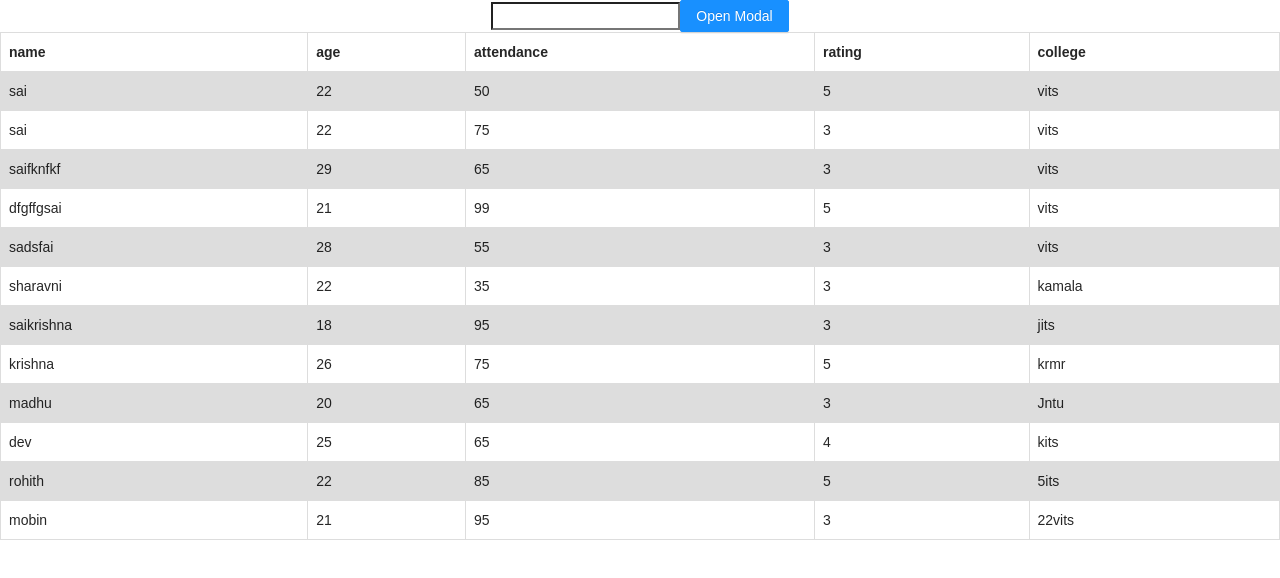
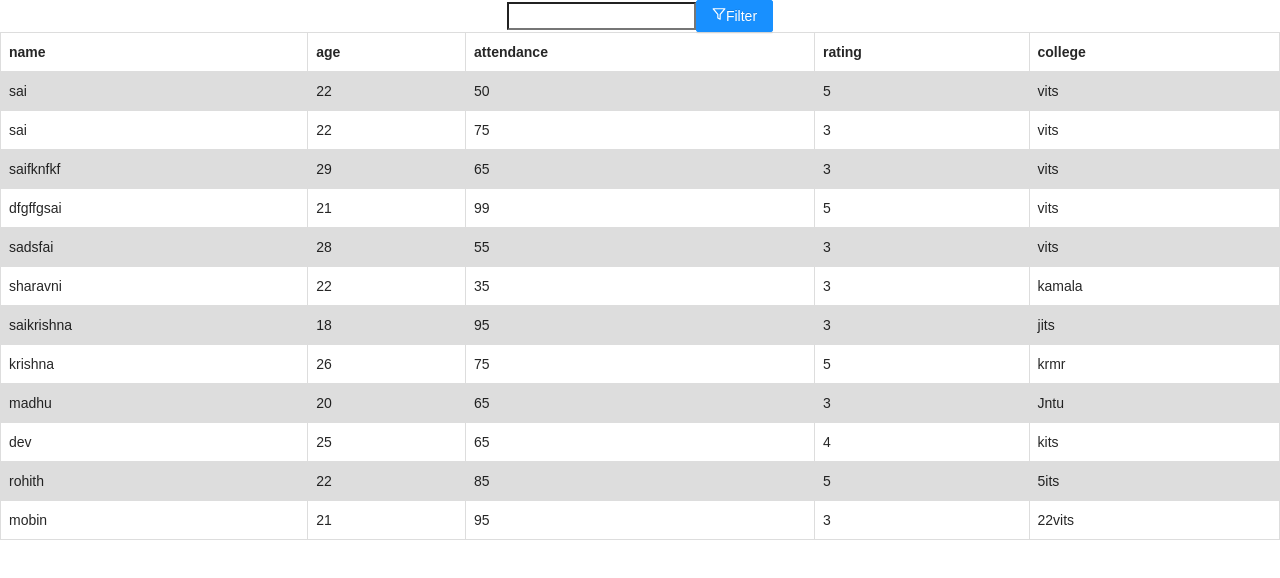
Before and after one commit to saikrishna-muppa/table-search-bar-, a React (Create React App) app: page / in a window 1280 px wide. Shown: the top 578 px of the page. Built offline with nearby package versions, Linux system fonts and the light colour scheme.

Commit message:
added-btns

```diff
--- a/package.json
+++ b/package.json
@@ -8,6 +8,7 @@
     "antd": "4.16.1",
     "react": "17.0.2",
     "react-dom": "17.0.2",
+    "react-icons": "4.2.0",
     "react-scripts": "4.0.0"
   },
   "devDependencies": {
--- a/src/process/ProcessFilter.js
+++ b/src/process/ProcessFilter.js
@@ -1,6 +1,7 @@
 import { useState } from "react";
 import { data } from "../ClausesFilter/FilterizationData";
 import { Modal, Button } from "antd";
+import { FiFilter } from "react-icons/fi";
 import "antd/dist/antd.css";
 export default function App() {
   const [fields, setFields] = useState([{ value: null }]);
@@ -90,7 +91,7 @@ export default function App() {
         onChange={(e) => filterFunction(e.target.value.toString())}
       ></input>
       <Button type="primary" onClick={showModal}>
-        Open Modal
+        <FiFilter /> Filter
       </Button>
       <Modal
         // title="Basic Modal"
```
